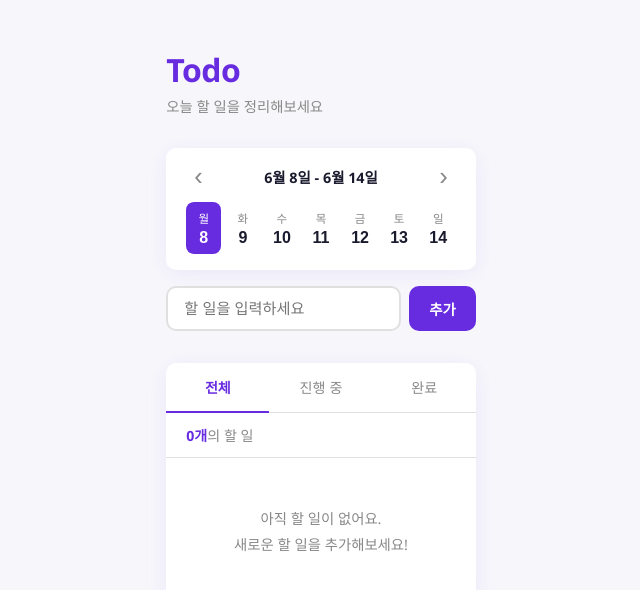
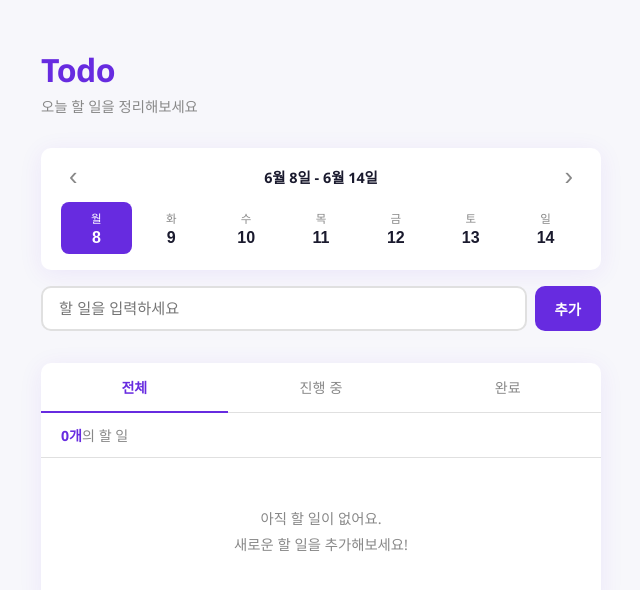
Before and after one commit to suder0213/kakao-assignment, a React (Vite) app in the folder assignment-2/: page / in a window 1280 px wide. Shown: the top 590 px of the page, without its empty margins (319-959 px from the left). Built offline with nearby package versions, Linux system fonts and the light colour scheme.

Commit message:
fix: adjusting ui

```diff
--- a/assignment-2/src/index.css
+++ b/assignment-2/src/index.css
@@ -38,12 +38,18 @@ body {
   padding: 48px 16px;
 }
 
+/* React 루트 — body flex 컨테이너 안에서 전체 너비를 차지하도록 설정 */
+#root {
+  width: 100%;
+}
+
 /* ===========================
    레이아웃 컨테이너
 =========================== */
 .container {
   width: 100%;
   max-width: 560px;
+  margin: 0 auto;
 }
 
 /* ===========================
```
